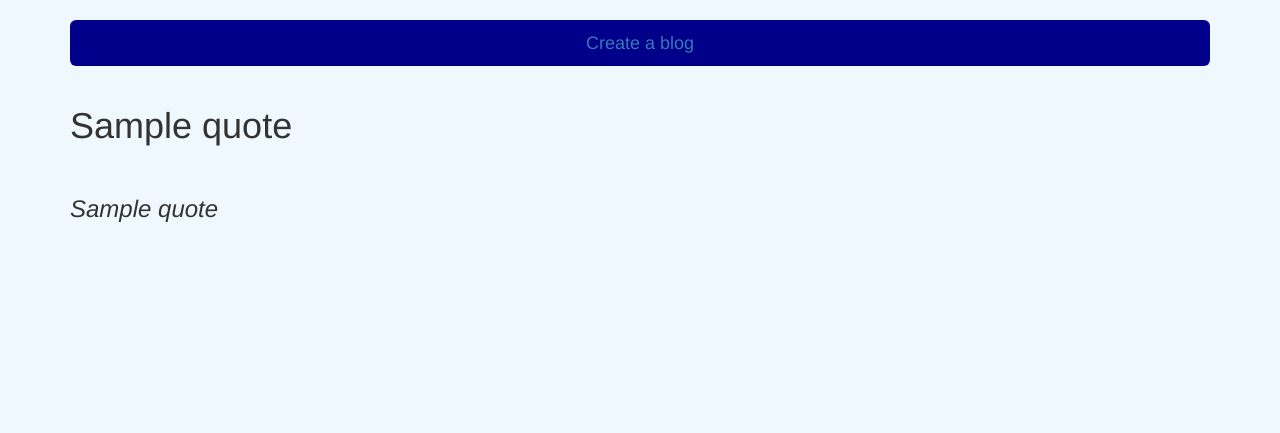
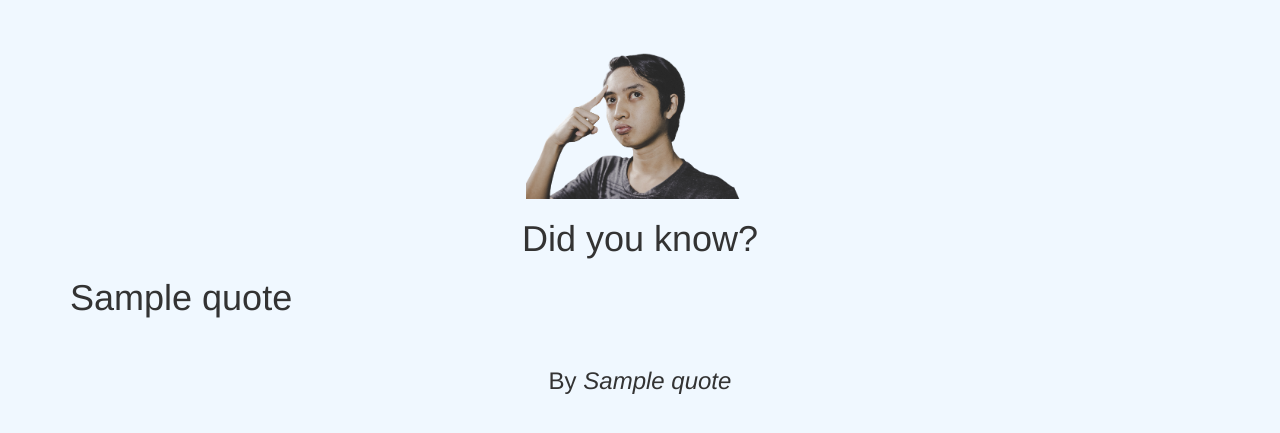
Before and after one commit to kiptoo-rotich/Blogs, a Flask app: template app/templates/index.html in a window 1280 px wide. Shown: the part 52-485 px from the top of the page. Run offline with Flask 2, Linux system fonts and the light colour scheme; the template is opened without the code that fills it: most values are stand-ins (such as "Sample title", 1, 10 or a date in 2020); parts of the project's set-up code (start-up, migrations or seed data) failed here and were passed over; some libraries are stand-ins or nearby versions.

Commit message:
It displays quotes from blog view function

```diff
--- a/app/templates/index.html
+++ b/app/templates/index.html
@@ -3,16 +3,23 @@
 
 {% block styles %}
 {{super()}}
+<link rel="preconnect" href="https://fonts.gstatic.com">
+<link href="https://fonts.googleapis.com/css2?family=Kalam&display=swap" rel="stylesheet">
+
 <link rel="stylesheet" href="{{url_for('static', filename='css/index.css')}}">
 {% endblock %}
 
 {%block content%}
 <div class='container'>
     <div class='button'>
-    <button class="btn btn-lg bg-primary"><a href="{{url_for('main.main')}}">Create a blog</a></button>
+        <!-- <button class="btn btn-lg bg-primary"><a href="{{url_for('main.main')}}">Create a blog</a></button> -->
     </div>
     <br>
-    <h1>{{quote[1]}}</h1><br>
-    <h3><em>{{quote[2]}}</em></h3><br>
+    <div class="text-center">
+        <img src="../static/photos/think.png" alt="Think" width="20%">
+    </div>
+    <h1 class="text-center know">Did you know?</h1>
+    <h1 class="quote">{{quote[1]}}</h1><br>
+    <h3 class="text-center">By <em>{{quote[2]}}</em></h3><br>
 </div>
 {%endblock%}
```
